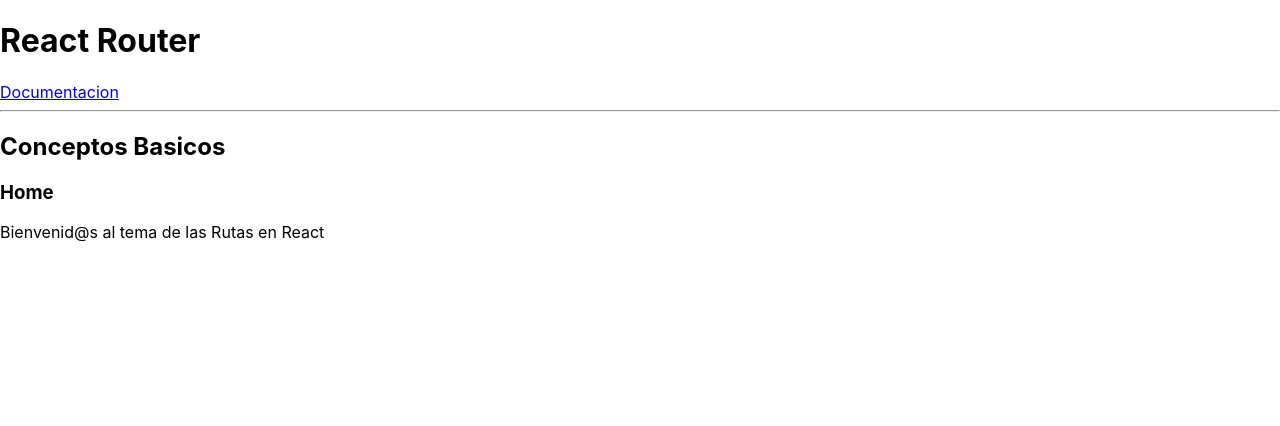
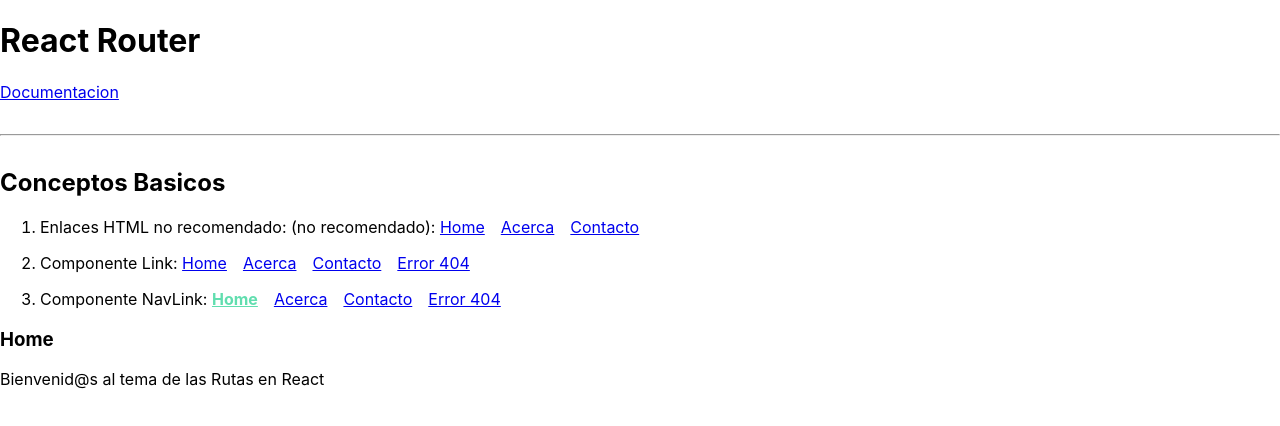
Before and after one commit to nicolaymh/ConceptsRouterV5, a React (Create React App) app: page / in a window 1280 px wide. Shown: the top 426 px of the page. Built offline with nearby package versions, Linux system fonts and the light colour scheme; the HTML template or start-up script is replaced by a standard one.

Commit message:
Link y NavLink

```diff
--- a/src/components/ConceptosBasicos.js
+++ b/src/components/ConceptosBasicos.js
@@ -3,19 +3,27 @@
 import { Contacto } from '../pages/Contacto';
 import { Error404 } from '../pages/Error404';
 import { Home } from '../pages/Home';
+import { MenuConceptos } from './MenuConceptos';
+
+import '../index.css';
 
 export const ConceptosBasicos = () => {
     return (
         <div>
             <h2>Conceptos Basicos</h2>
 
+            {/* //* Si lo hago asi directamente lamando al link cada vez que cambie lo que hace es volverme a renderizar la palicacion y no necesitamos eso, para eso usamos Link y NavLink */}
+            {/* <MenuConceptos /> */}
+
+            {/* //* Muy importante cuando se llama Link debe estar dentro del Router pero fuera del switch ya que va a ser el que nos llamara las rutas: */}
+
             <Router>
+                <MenuConceptos />
                 <Switch>
                     <Route exact path='/' component={Home} />
                     <Route exact path='/acerca' component={Acerca} />
                     <Route exact path='/contacto' component={Contacto} />
 
-                    {/* //* Manejo de de ruta que no se encuentre. Esta ruta tiene que estar cargada al final. Se usa el comodin * y no se le coloca exact  */}
                     <Route path='*' component={Error404} />
                 </Switch>
             </Router>
--- /dev/null
+++ b/src/components/MenuConceptos.js
@@ -0,0 +1,42 @@
+import React from 'react';
+import { Link, NavLink } from 'react-router-dom';
+
+export const MenuConceptos = () => {
+    return (
+        <nav>
+            <ol>
+                <li>
+                    <span>Enlaces HTML no recomendado: (no recomendado): </span>
+                    <a href='/'>Home</a>
+                    <a href='/acerca'>Acerca</a>
+                    <a href='/contacto'>Contacto</a>
+                </li>
+
+                <li>
+                    <span>Componente Link: </span>
+                    <Link to='/'>Home</Link>
+                    <Link to='/acerca'>Acerca</Link>
+                    <Link to='/contacto'>Contacto</Link>
+                    <Link to='/no-existe'>Error 404</Link>
+                </li>
+
+                {/* //* NavLink nos va a hacer lo mismo que Link solo que este nos va a plicar la propiedad activeClassName a el link que este activo es decir en el que estemos.. Es importante colocar el mismo atributo exact que usabamos en las rutas del router para que se aplique la clase de manera mas eficiente*/}
+                <li>
+                    <span>Componente NavLink: </span>
+                    <NavLink exact to='/' activeClassName='active'>
+                        Home
+                    </NavLink>
+                    <NavLink exact to='/acerca' activeClassName='active'>
+                        Acerca
+                    </NavLink>
+                    <NavLink exact to='/contacto' activeClassName='active'>
+                        Contacto
+                    </NavLink>
+                    <NavLink to='/no-existe' activeClassName='active'>
+                        Error 404
+                    </NavLink>
+                </li>
+            </ol>
+        </nav>
+    );
+};
--- a/src/index.css
+++ b/src/index.css
@@ -1,13 +1,42 @@
 body {
-  margin: 0;
-  font-family: -apple-system, BlinkMacSystemFont, 'Segoe UI', 'Roboto', 'Oxygen',
-    'Ubuntu', 'Cantarell', 'Fira Sans', 'Droid Sans', 'Helvetica Neue',
-    sans-serif;
-  -webkit-font-smoothing: antialiased;
-  -moz-osx-font-smoothing: grayscale;
+    margin: 0;
+    font-family: -apple-system, BlinkMacSystemFont, 'Segoe UI', 'Roboto',
+        'Oxygen', 'Ubuntu', 'Cantarell', 'Fira Sans', 'Droid Sans',
+        'Helvetica Neue', sans-serif;
+    -webkit-font-smoothing: antialiased;
+    -moz-osx-font-smoothing: grayscale;
 }
 
 code {
-  font-family: source-code-pro, Menlo, Monaco, Consolas, 'Courier New',
-    monospace;
+    font-family: source-code-pro, Menlo, Monaco, Consolas, 'Courier New',
+        monospace;
 }
+
+html {
+    box-sizing: border-box;
+    font-size: 16px;
+    font-family: sans-serif;
+}
+
+*,
+*::after,
+*::before {
+    box-sizing: inherit;
+}
+
+a {
+    margin-right: 1rem;
+}
+
+hr {
+    margin: 2rem auto;
+}
+
+li {
+    margin-bottom: 1rem;
+}
+
+.active {
+    font-weight: bold;
+    color: #61deaf;
+}
```
